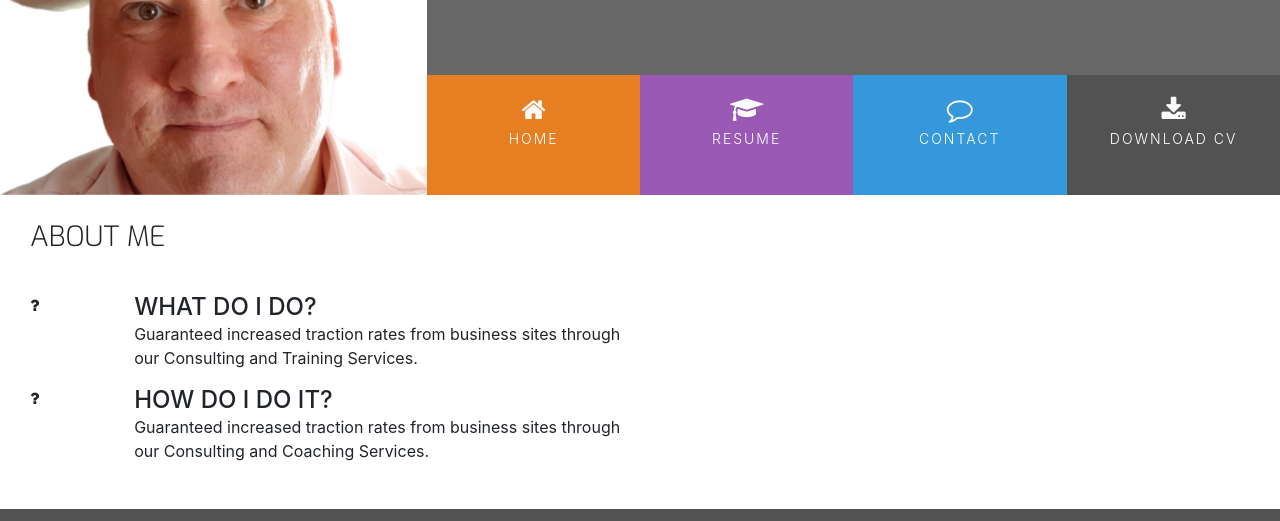
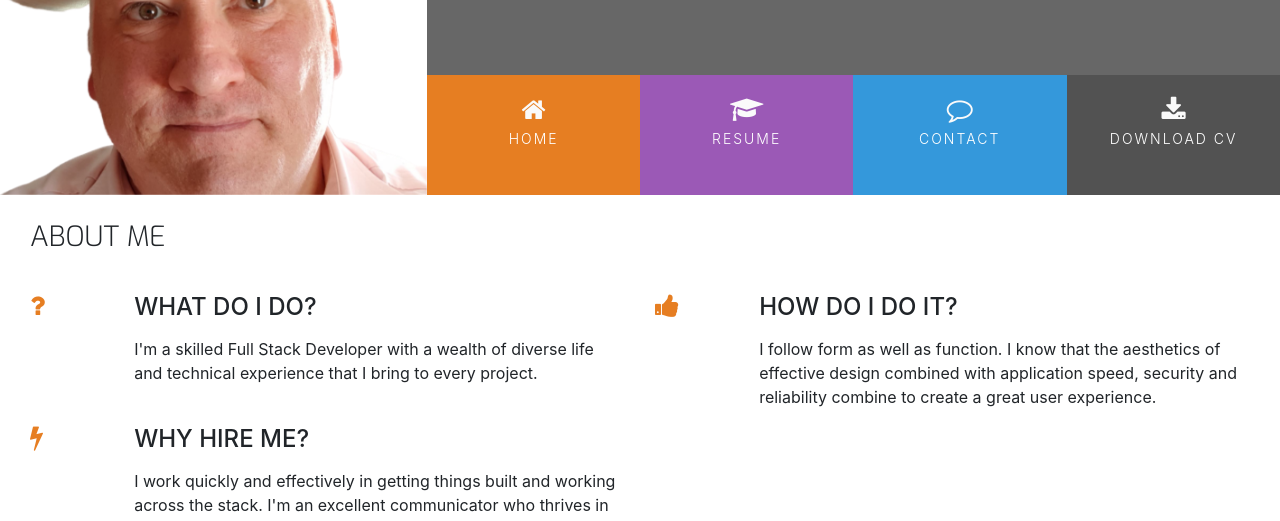
Before and after one commit to NaoiseGaffney/ResumeProject, a plain HTML site: page index.html in a window 1280 px wide. Shown: the part 174-695 px from the top of the page. Drawn offline with nearby package versions, Linux system fonts and the light colour scheme.

Commit message:
Corrected the swap of Col and Row in Index.html which affected the About section.

```diff
--- a/assets/css/style.css
+++ b/assets/css/style.css
@@ -222,3 +222,14 @@ footer {
 #footer-details {
     padding: 20px;
 }
+
+/* --- Three Reasons --- */
+.three-reasons-icon {
+    font-size: 26px;
+    color: #e67e22;
+}
+
+.three-reasons-heading {
+    margin-bottom: 15px;
+
+}
--- a/index.html
+++ b/index.html
@@ -73,24 +73,33 @@
                             <div class="col-10">
                                 <h4 class="three-reasons-heading uppercase">What do I do?</h4>
                                 <p>
-									Guaranteed increased traction rates from business sites through our Consulting and
-									Training Services.
+                                    I'm a skilled Full Stack Developer with a wealth of diverse life and technical experience that I bring to every project.
                                 </p>
                             </div>
                         </div>
                     </div>
-				</div>
-                <div class="row">
                     <div class="col-10 offset-1 offset-sm-0 col-sm-4 col-md-6">
                         <div class="row">
                             <div class="col-2">
-								<i class="three-reasons-icon fa fa-question" aria-hidden="true"></i>
+                                <i class="three-reasons-icon fa fa-thumbs-up" aria-hidden="true"></i>
                             </div>
                             <div class="col-10">
                                 <h4 class="three-reasons-heading uppercase">How do I do it?</h4>
                                 <p>
-									Guaranteed increased traction rates from business sites through our Consulting and
-									Coaching Services.
+                                    I follow form as well as function. I know that the aesthetics of effective design combined with application speed, security and reliability combine to create a great user experience.
+                                </p>
+                            </div>
+                        </div>
+                    </div>
+                    <div class="col-10 offset-1 offset-sm-0 col-sm-4 col-md-6">
+                        <div class="row">
+                            <div class="col-2">
+                                <i class="three-reasons-icon fa fa-bolt" aria-hidden="true"></i>
+                            </div>
+                            <div class="col-10">
+                                <h4 class="three-reasons-heading uppercase">Why hire me?</h4>
+                                <p>
+                                    I work quickly and effectively in getting things built and working across the stack. I'm an excellent communicator who thrives in bright and enthusiastic teams and I'm also a self starter when working solo.
                                 </p>
                             </div>
                         </div>
```
Lines whose indentation alone changed are shown as unchanged.
